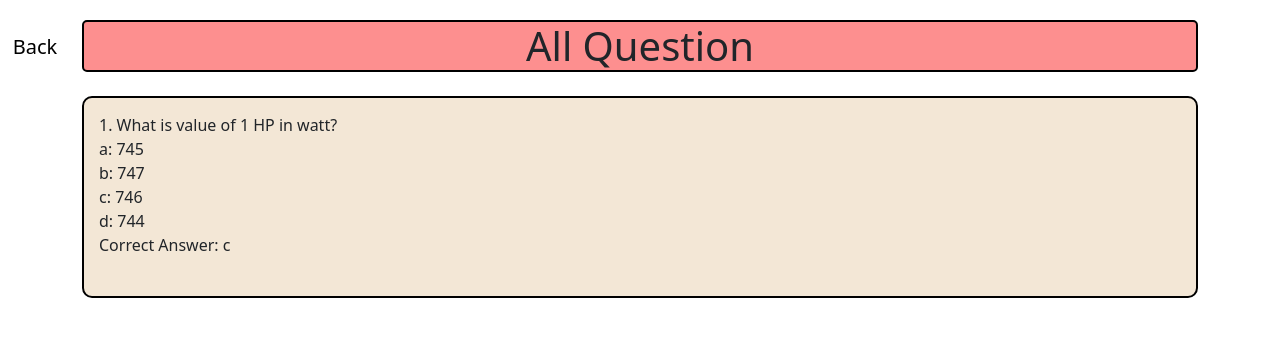
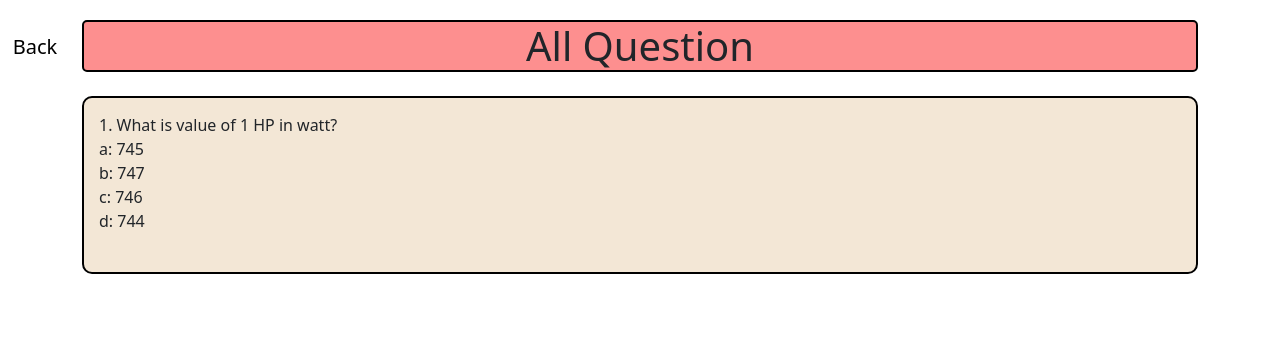
Before and after one commit to microsoftwala/Testwebsite2, a Django app: template testweb/templates/totalquestion.html in a window 1280 px wide. Shown: the top 337 px of the page. Run offline with Django 4.2, Linux system fonts and the light colour scheme; the template is opened without the code that fills it: values that come from a table or form of the project are taken from there, others are empty; data comes from the database, SQL or seed files in the repository.

Commit message:
Update totalquestion.html

```diff
--- a/testweb/templates/totalquestion.html
+++ b/testweb/templates/totalquestion.html
@@ -158,7 +158,6 @@
               <div class='option'>b: {{tes.b}}</div>
               <div class='option'>c: {{tes.c}}</div>
               <div class='option'>d: {{tes.d}}</div>
-              <div class='option'>Correct Answer: {{tes.qclass}}</div>
               <br>
           {% endfor %}
 
```
